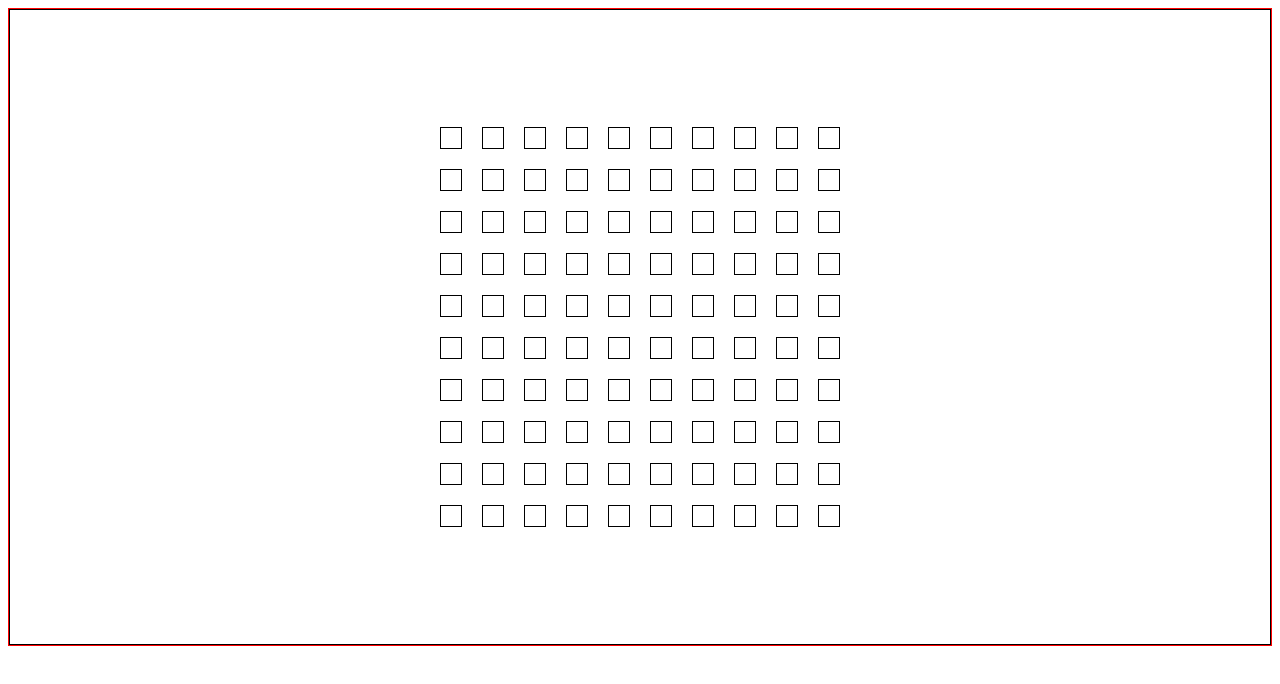
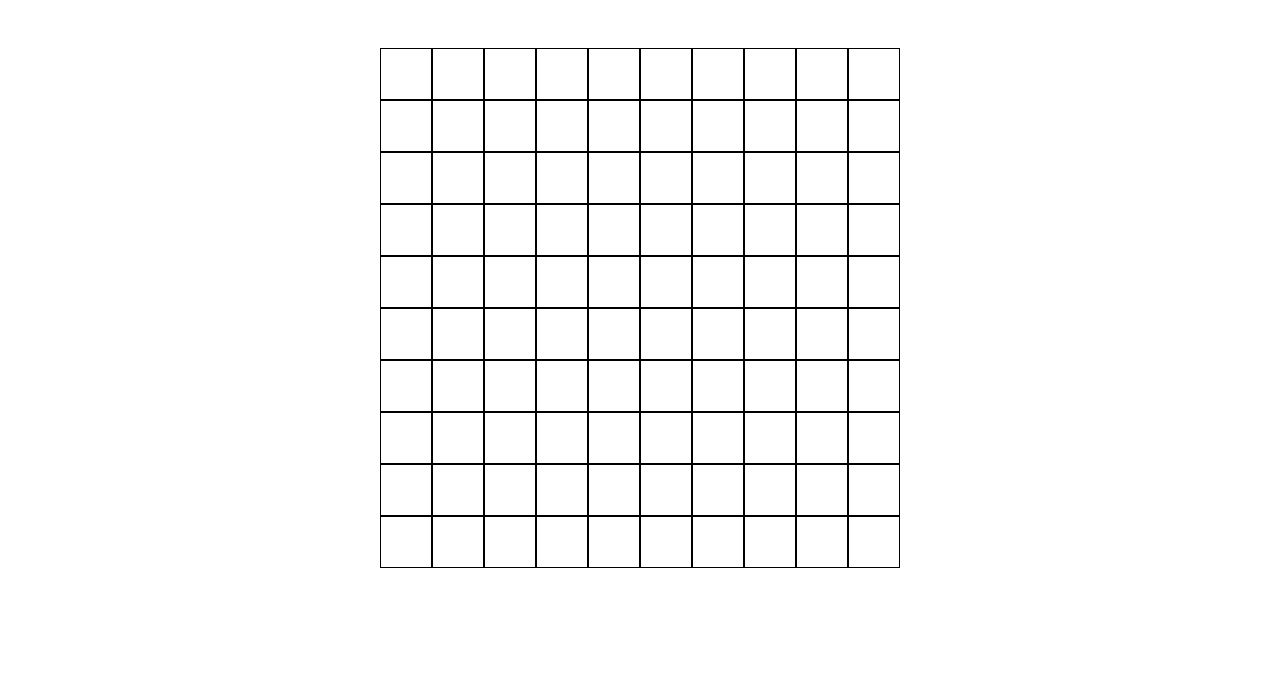
Before and after one commit to SOmerandomdev-ui/Etch-a-Sketch, a plain HTML site: page index.html in a window 1280 px wide. Drawn offline with Linux system fonts and the light colour scheme.

Commit message:
Finished making the grid

```diff
--- a/script.js
+++ b/script.js
@@ -1,5 +1,5 @@
 let grid = document.querySelector(".Box")
-let num = 0
+
 
 //Makes 1 row of 10 divs then adds more rows
 for (i = 0; i < 10; i++) {
@@ -13,6 +13,4 @@ for (i = 0; i < 10; i++) {
         row.appendChild(tiles)
 
     }
-
-    num += 1;
 }
--- a/style.css
+++ b/style.css
@@ -1,28 +1,28 @@
 .Container {
-    border: 1px red solid;
+    display: flex;
+    justify-content: center;
+    align-items: center;
+    height: 600px;
+
 }
 
 .Box {
     display: flex;
-    height: 634px;
-    border: 1px black solid;
-    gap: 20px;
+    height: 420px;
+
     align-items: center;
     justify-content: center;
-
-
+    flex-direction: column;
 }
 
 .row {
     display: flex;
-    flex-direction: column;
-    gap:20px;
+
 }
 
 .tiles {
     display: flex;
-    border: 1px black solid;
-    width: 20px;
-    height: 20px;
-
+    width: 50px;
+    height: 50px;
+    border: 1px solid black;
 }
```
